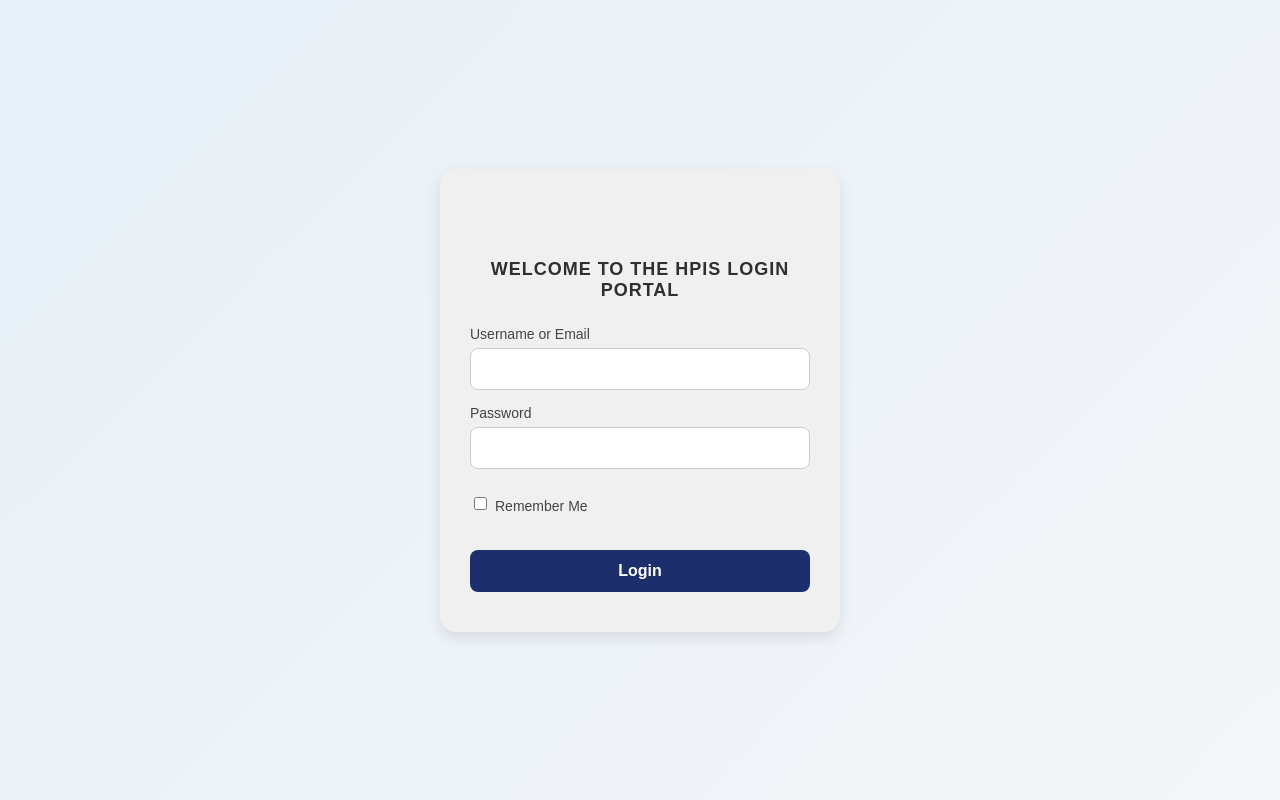
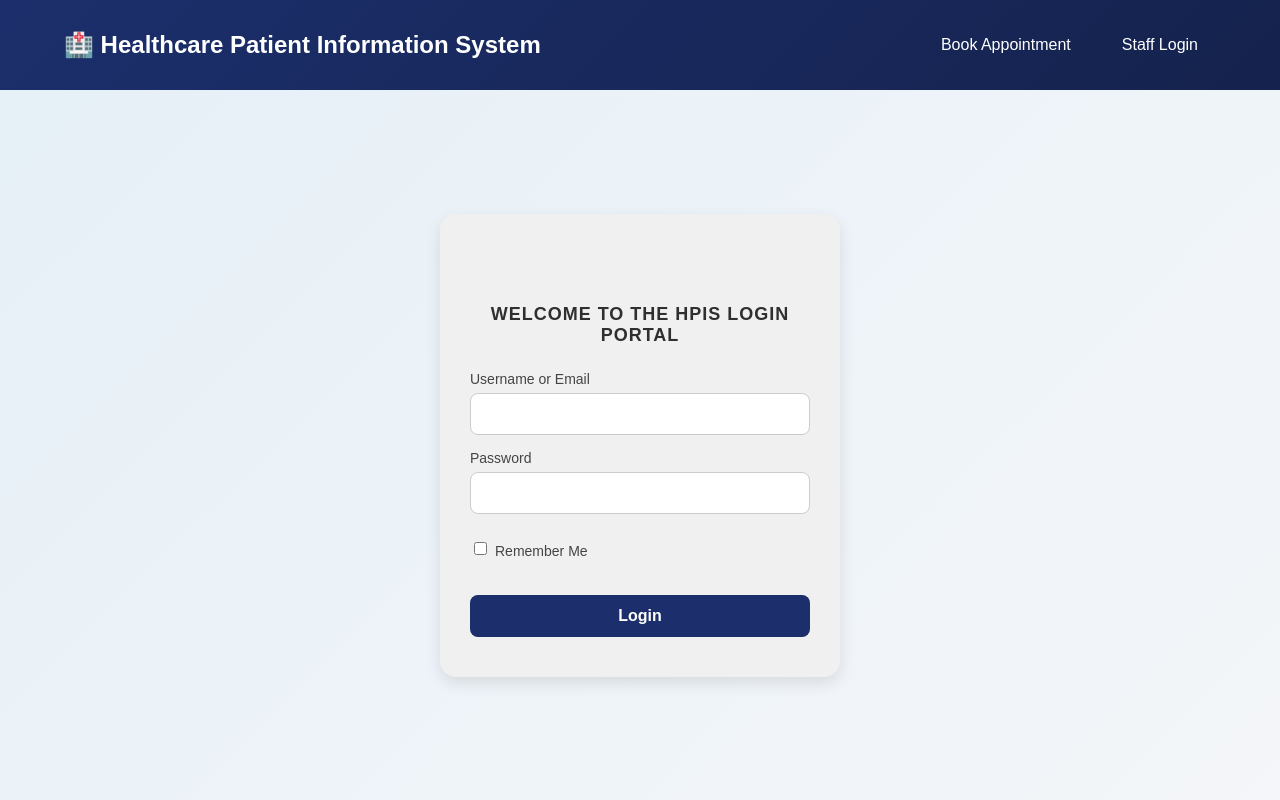
Before and after one commit to kiryl0047/CSIT327-G6-HPISystem, a Django app: page /login/ in a window 1280 px wide. Run offline with Django 5.2, Linux system fonts and the light colour scheme.

Commit message:
Change: login UI

```diff
--- a/hpis/main/templates/login.html
+++ b/hpis/main/templates/login.html
@@ -7,11 +7,60 @@
     body {
       font-family: Arial, sans-serif;
       background: linear-gradient(135deg, #e6f0f7, #f4f6f9);
+      height: 100vh;
+      margin: 0;
+    }
+
+    .main-wrapper {
+        height: 100vh;
+        display: flex;
+        flex-direction: column;
+    }
+
+    .login-page-content {
+        flex-grow: 1;
+        background: linear-gradient(135deg, #e6f0f7, #f4f6f9);
         display: flex;
         justify-content: center;
         align-items: center;
-      height: 100vh;
-      margin: 0;
+        padding: 20px;
+        box-sizing: border-box;
+    }
+
+    /* Header */
+    header {
+      background: linear-gradient(135deg, #1c2f6c 0%, #15224d 100%);
+      color: white;
+      padding: 15px 5%;
+      box-shadow: 0 2px 8px rgba(0,0,0,0.15);
+      display: flex;
+      justify-content: space-between;
+      align-items: center;
+      width: 100%;
+      box-sizing: border-box;
+    }
+
+    header h1 {
+      font-size: 24px;
+      font-weight: 600;
+    }
+
+    header nav {
+      display: flex;
+      gap: 15px;
+    }
+
+    header a {
+      color: white;
+      text-decoration: none;
+      padding: 10px 18px;
+      border-radius: 4px;
+      transition: background 0.3s;
+      font-weight: 500;
+    }
+
+    header a:hover {
+      background: rgba(255,255,255,0.2);
     }
 
     .login-container {
@@ -131,9 +180,18 @@
   </style>
 </head>
 <body>
+    <div class="main-wrapper">
+        <header>
+            <h1>🏥 Healthcare Patient Information System</h1>
+            <nav>
+                <a href="{% url 'landing_page' %}">Book Appointment</a>
+                <a href="{% url 'user_login' %}">Staff Login</a>
+            </nav>
+        </header>
+
+        <div class="login-page-content">
             <div class="login-container" id="alert-box">
                 <h2>Welcome to the HPIS Login Portal</h2>
-
                 {% if messages %}
                   <div class="alert-messages">
                     {% for message in messages %}
@@ -159,5 +217,7 @@
                   <button type="submit">Login</button>
                 </form>
             </div>
+        </div>
+    </div>
 </body>
 </html>
```
Lines whose indentation alone changed are shown as unchanged.
